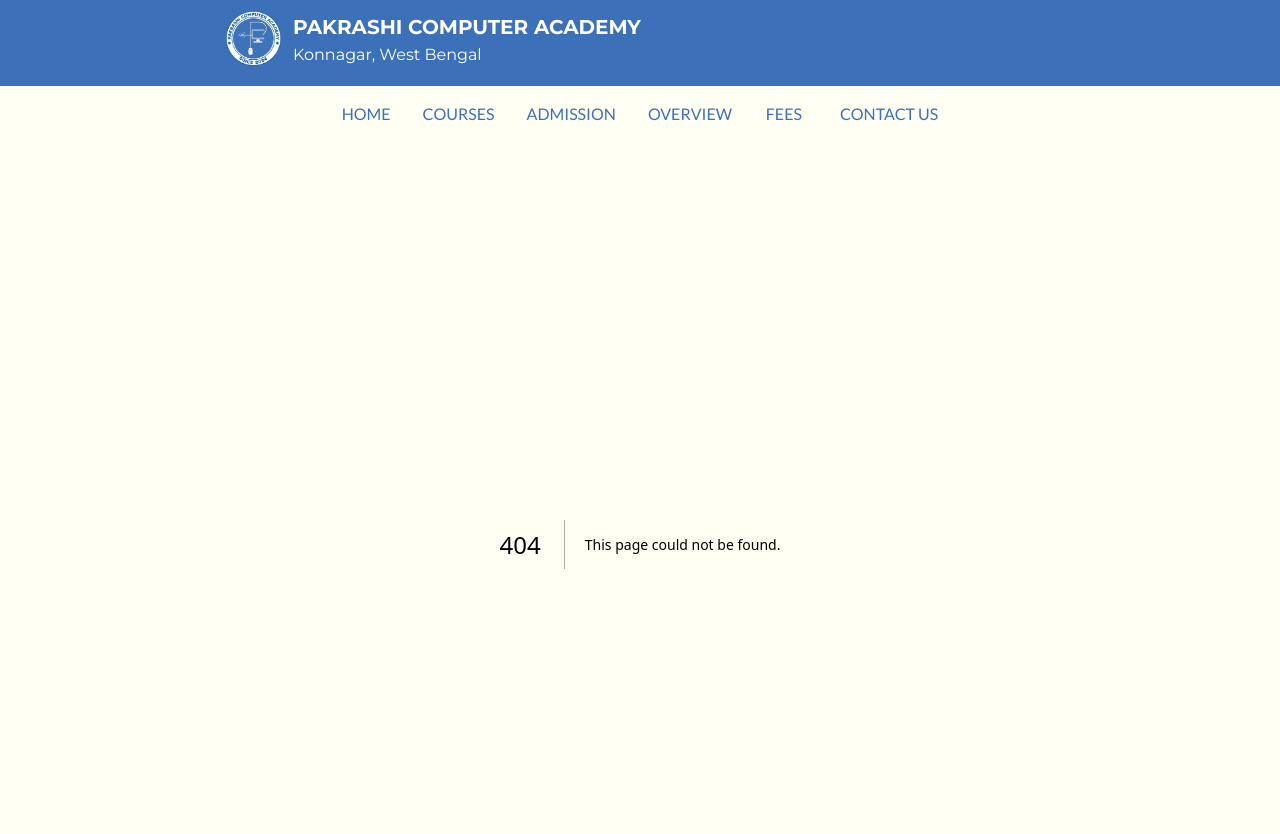
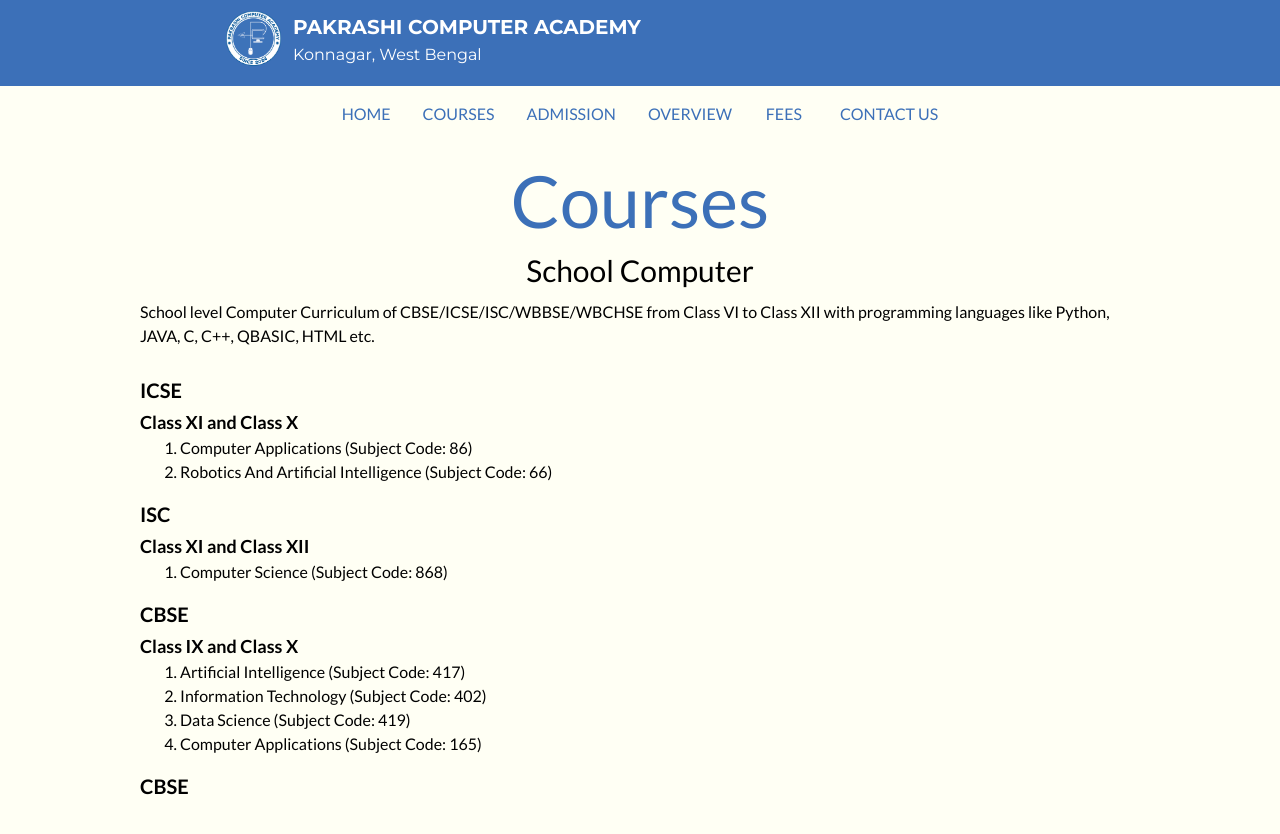
Before and after one commit to amitrakshitdev/pcalearning-site, a Next.js app: page /courses in a window 1280 px wide. Before the commit this address had no page. Shown: the top 834 px of the page. After the commit the page ends 800 px from the top, so only its background shows below. Built offline with nearby package versions, Linux system fonts and the light colour scheme.

Commit message:
Courses Page: School computer data is added

```diff
--- a/src/app/contact-us/page.tsx
+++ b/src/app/contact-us/page.tsx
@@ -5,7 +5,7 @@
 export default function ContactUs() {
     return (
 		<>
-        <section id="contact-us" className="ContactUs flex-1 relative w-full bg-primary">
+        <section id="contact-us" className="ContactUs relative min-h-full w-full bg-primary">
             <div className="w-full h-full flex flex-col items-center bg-background rounded-b-md overflow-hidden shadow-md">
                 <div className="h-full w-full text-textColor flex flex-col px-6 py-4 md:px-12 md:py-10 lg:px-32 lg:py-20 max-w-[1200px]">
                     <h1 className="text-5xl font-bold text-center text-primary mb-4 lg:text-7xl">{"Let's Connect!"}</h1>
--- /dev/null
+++ b/src/app/courses/page.tsx
@@ -0,0 +1,27 @@
+import clsx from "clsx";
+import SchoolComputerData from "./school-computer-courses-data.json"
+export default function CoursesPage() {
+    return (
+        <section className={clsx(["Courses relative w-full bg-background p-4", ["md:px-10 md:py-5", "lg:p-20 lg:py-5"]])}>
+            <div className={clsx(["max-w-[1000px] mx-auto", "flex flex-col items-center"])}>
+                <h2 className={clsx(["text-5xl text-center font-medium text-primary mb-4 w-full", ["md:text-5xl", "lg:text-7xl"]])}>Courses</h2>
+                <section id="school-computer">
+                    <h3 className={clsx(["text-3xl text-center font-medium mb-3"])}>{SchoolComputerData.courseName}</h3>
+                    <p className={clsx(["text-base mb-4"])}>{SchoolComputerData.shortDescription}</p>
+                    <ul className={clsx(["py-2"])}>
+                        {SchoolComputerData.data.map((course, index) =>
+                        (<li key={index} className={clsx(["mb-4"])}>
+                            <h4 className={clsx(["text-xl font-semibold my-1"])}>{course.board}</h4>
+                            <h5 className={clsx(["text-lg font-semibold"])}>{course.class}</h5>
+                            <ol className={clsx(["list-decimal ml-10"])}>
+                                {course.subjects.map((subject, index) => (
+                                    <li key={index} className={clsx([""])}>{subject}</li>
+                                ))}
+                            </ol>
+                        </li>)
+                        )}</ul>
+                </section>
+            </div>
+        </section>
+    )
+}
--- /dev/null
+++ b/src/app/courses/school-computer-courses-data.json
@@ -0,0 +1,53 @@
+{
+    "courseName": "School Computer",
+    "shortDescription": "School level Computer Curriculum of  CBSE/ICSE/ISC/WBBSE/WBCHSE from Class VI to Class XII with programming languages like Python, JAVA, C, C++, QBASIC, HTML etc.",
+    "data": [
+        {
+            "board": "ICSE",
+            "class": "Class XI and Class X",
+            "subjects": [
+                "Computer Applications (Subject Code: 86) ",
+                "Robotics And Artificial Intelligence (Subject Code: 66)"
+            ]
+        },
+        {
+            "board": "ISC",
+            "class": "Class XI and Class XII",
+            "subjects": [
+                "Computer Science (Subject Code: 868)"
+            ]
+        },
+        {
+            "board": "CBSE",
+            "class": "Class IX and Class X",
+            "subjects": [
+                "Artificial Intelligence (Subject Code: 417)",
+                "Information Technology (Subject Code: 402)",
+                "Data Science (Subject Code: 419)",
+                "Computer Applications (Subject Code: 165)"
+            ]
+        },
+        {
+            "board": "CBSE",
+            "class": "Class XI and Class XII",
+            "subjects": [
+                "Artificial Intelligence (Subject Code: 417)",
+                "Information Technology (Subject Code: 843)",
+                "Data Science (Subject Code: 844)",
+                "Computer Science (Subject Code: 083)",
+                "Informatics Practices (Subject Code: 065)"
+            ]
+        },
+        {
+            "board": "WBCHSE",
+            "class": "Class XI and Class XII",
+            "subjects": [
+                "Computer Science (Subject Code: COMS)",
+                "Modern Computer Application (Subject Code: COMA)",
+                "Data Science (Subject Code: DTSC)",
+                "Artificial Intelligence (Subject Code: ARTI)",
+                "Cyber Security (Subject Code: CBST)"
+            ]
+        }
+    ]
+}
--- a/src/app/layout.tsx
+++ b/src/app/layout.tsx
@@ -9,11 +9,11 @@
   weight: ['100', '300', '400', '700', '900']
 });
 
-export const metadata : Metadata= {
+export const metadata: Metadata = {
   title: {
     "absolute": "PCA Learning | Computer Education Redefined",
     "default": "PCA Learning | Pakrashi Computer Academy",
-    "template" : "%s | PCA Learning",
+    "template": "%s | PCA Learning",
   },
   description: "PCA Learning is a platform that offers a wide range of courses to help you learn coding and programming. We offer courses for beginners as well as advanced learners. Our courses are designed to help you learn coding in a fun and interactive way. Whether you are a student, a professional, or someone who is just interested in learning coding, we have a course for you.",
   keywords: ["Computer", "Computer Learning", "Computer Courses", "Computer Science", "MCA", "BCA", "Entrance Exam", "Computer Education", "Computer Training", "Computer Institute", "Computer Classes", "Computer Coaching", "Computer Academy", "Computer Center", "Computer School", "Computer College", "Computer University", "Computer Degree", "Computer Diploma", "Computer Certificate", "Computer Training Institute", "Computer Training Center", "Computer Training Classes", "Computer Training Coaching", "Computer Training Academy", "Computer Training School", "Computer Training College", "Computer Training University", "Computer Training Degree", "Computer Training Diploma", "Computer Training Certificate", "Computer Training Training", "Computer Training Training Institute", "Computer Training Training Center", "Computer Training Training Classes", "Computer Training Training Coaching", "Computer Training Training Academy", "Computer Training Training School", "Computer Training Training College", "Computer Training Training University", "Computer Training Training Degree", "Computer Training Training Diploma", "Computer Training Training Certificate"],
@@ -29,11 +29,13 @@
 }) {
   return (
     <html lang="en" className={clsx(lato.className, ["min-h-dvh"])} data-theme="light">
-      <body className={clsx(["flex flex-col min-h-dvh", "bg-background"])}>
+      <body className={clsx(["flex flex-col h-dvh", "bg-background"])}>
         <Header />
-        {children}
+        <div className={clsx(["relative flex-1 overflow-y-auto"])}>
+          {children}
+        </div>
         {/* Footer */}
-        </body>
+      </body>
     </html>
   )
 }
--- a/src/components/Courses/Courses.tsx
+++ b/src/components/Courses/Courses.tsx
@@ -7,36 +7,43 @@
         name: "School Computer",
         class: "Class VI to Class XII",
         boards: ["ICSE", "ISC", "CBSE", "WBBSE", "WBCHSE"],
+        href: "/courses#school-computer",
     },
     {
         name: "Diploma",
         class: "(CST/IT)",
         boards: ["For all"], // No specific boards mentioned
+        href: "/courses#diploma",
     },
     {
         name: "B.Tech",
         class: "All Streams",
         boards: [], // No specific boards mentioned
+        href: "/courses#btech",
     },
     {
         name: "BCA",
         class: "Bachelor in Computer Application", // No class information provided
         boards: ["For all"], // No specific boards mentioned
+        href: "/courses#bca",
     },
     {
         name: "B.Sc",
         class: "in Computer Science",
         boards: ["For all"], // No specific boards mentioned
+        href: "/courses#bsc",
     },
     {
         name: "MCA",
         class: "Masters in Computer Application", // No class information provided
         boards: ["For all"], // No specific boards mentioned
+        href: "/courses#mca",
     },
     {
         name: "Entrance Exam Preparation",
         class: "JECA (MCA Entrance) / GATE (M.Tech Entrance)",
         boards: [], // No specific boards mentioned
+        href: "/courses#entrance-exam-preparation",
     },
 ];
 
@@ -69,7 +76,7 @@
                                             <h2 className={clsx(["text-2xl font-bold", "my-2"])}>{course.name ?? ""}</h2>
                                             <p className={clsx(["text-base", "mb-1"])}>{course.class ?? ""}</p>
                                             <p className={clsx(["text-sm font-light", "mb-2"])}>{course.boards.length ? course.boards.join("/") : ""}</p>
-                                            <ButtonLink buttonType="primary-rounded" className={clsx(["py-1 px-4 text-center w-auto self-center"])}>
+                                            <ButtonLink href={course.href} buttonType="primary-rounded" className={clsx(["py-1 px-4 text-center w-auto self-center"])}>
                                                 More info
                                             </ButtonLink>
                                         </CourseCards.CourseDetails>
--- a/src/components/WhyPCALearning/WhyPCALearning.tsx
+++ b/src/components/WhyPCALearning/WhyPCALearning.tsx
@@ -1,5 +1,5 @@
 import clsx from "clsx";
-import FeatureCard from "../ui/Cards/FeatureCard";
+import FeatureCard from "../UI/Cards/FeatureCard";
 
 const contents = [
 	{
```
